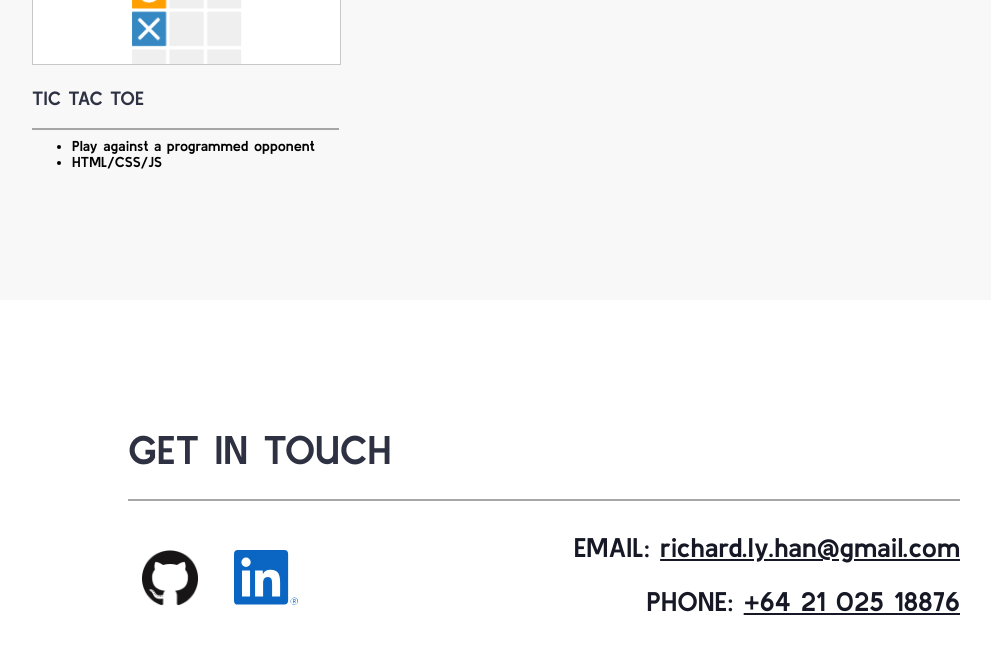
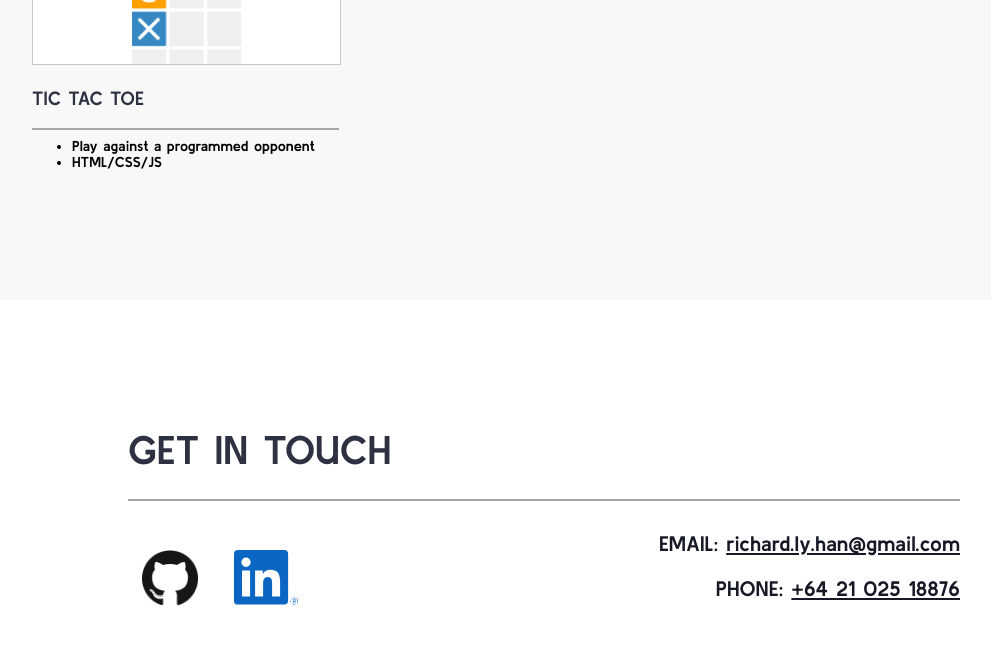
Before and after one commit to rlyhan/Richard-Han-Portfolio, a React (Create React App) app: page / in a window 1280 px wide. Shown: the part 2119-2773 px from the top of the page, without its empty margins (96-1087 px from the left). Built offline with nearby package versions, Linux system fonts and the light colour scheme.

Commit message:
Styling fix

```diff
--- a/public/styles.css
+++ b/public/styles.css
@@ -439,6 +439,7 @@ hr {
   justify-content: center;
   align-items: center;
   z-index: 2;
+  display: none;
 }
 
 .circles .ring {
@@ -680,15 +681,15 @@ hr {
       display: block;
     }
 
-  .contact-details h2 {
+  .contact-details h3 {
     text-align: center;
   }
 
-    .contact-details h2 > a {
+    .contact-details h3 > a {
       color: #161925;
     }
 
-    .contact-details > h2 > a:hover {
+    .contact-details > h3 > a:hover {
       cursor: pointer;
       color: #ef8254;
     }
@@ -719,5 +720,5 @@ hr {
     display: flex;
     justify-content: space-between;
   }
-  .contact-details h2 { text-align: right; }
+  .contact-details h3 { text-align: right; }
 }
--- a/src/components/Contact.js
+++ b/src/components/Contact.js
@@ -16,8 +16,8 @@ const Contact = forwardRef((props, ref) => {
             </a>
           </div>
           <div className="contact-details">
-            <h2>EMAIL: <a href="mailto:richard.ly.han@gmail.com">richard.ly.han@gmail.com</a></h2>
-            <h2>PHONE: <a href="tel:+642102518876">+64 21 025 18876</a></h2>
+            <h3>EMAIL: <a href="mailto:richard.ly.han@gmail.com">richard.ly.han@gmail.com</a></h3>
+            <h3>PHONE: <a href="tel:+642102518876">+64 21 025 18876</a></h3>
           </div>
         </div>
       </div>
```
